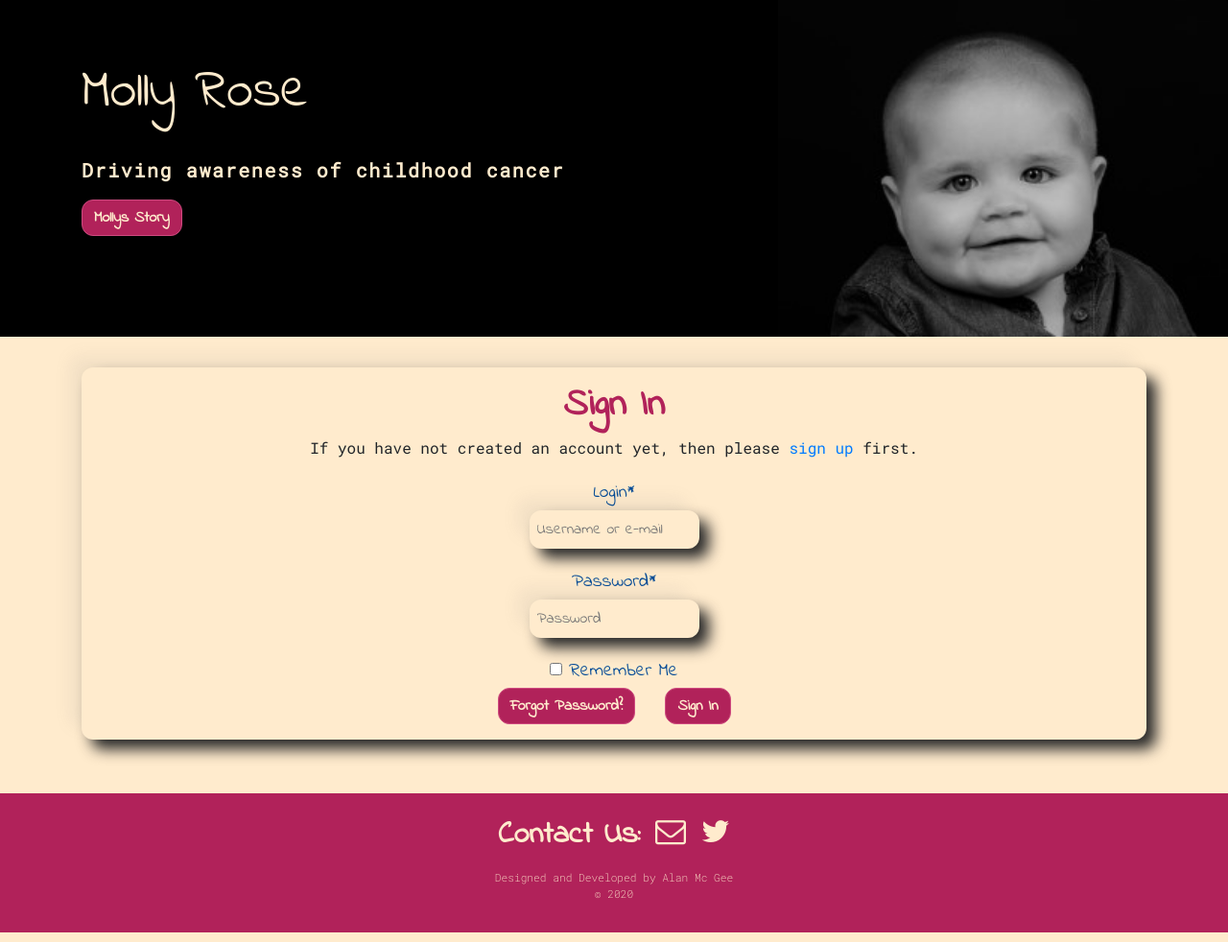
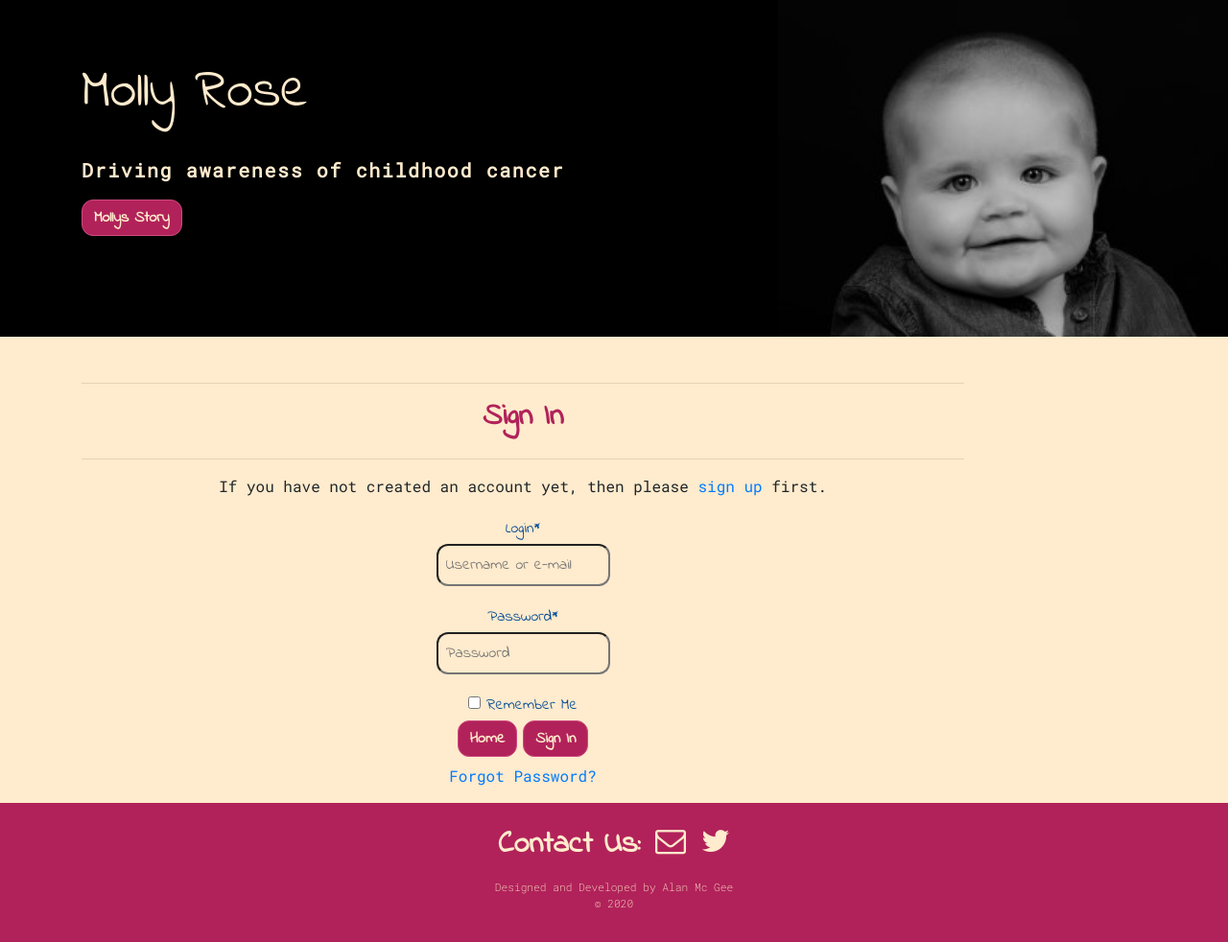
Before and after one commit to alimgee/-mollyrose--in-django, a Django app: page /accounts/login/ in a window 1280 px wide. Shown: the part 57-1039 px from the top of the page at 96% size. Run offline with Django 3.2, Linux system fonts and the light colour scheme; some libraries are stand-ins or nearby versions.

Commit message:
Updatd all auth account templates

```diff
--- a/mollyrose/settings.py
+++ b/mollyrose/settings.py
@@ -101,6 +101,10 @@ TEMPLATES = [
                 'django.contrib.auth.context_processors.auth',
                 'django.contrib.messages.context_processors.messages',
             ],
+            'builtins': [
+                'crispy_forms.templatetags.crispy_forms_tags',
+                'crispy_forms.templatetags.crispy_forms_field',
+            ],
         },
     },
 ]
--- a/static/css/main.css
+++ b/static/css/main.css
@@ -103,6 +103,20 @@ p{
   font-weight: bolder;
   font-size: 1.1rem;
 }
+.primaryAction{
+  color: blanchedalmond;
+  background-color: #b1225a;
+  font-weight: bold;
+  border-color: #ce4a7f;
+  border-radius: .75rem;
+}
+.primaryAction:hover{
+  color: #b1225a;
+  background-color: black;
+  font-weight: bolder;
+  font-size: 1.1rem;
+}
+
 blockquote{
   color: #b1225a;
     font-weight: 900;
@@ -125,10 +139,6 @@ blockquote{
   background-color: blanchedalmond!important;
     margin-bottom: 1rem;
     border-radius: .75rem!important;
-    -webkit-box-shadow: -.8rem -.8rem 1rem 0 rgba(140, 140, 140, 0.1), 10px 10px 15px 0 rgb(40, 40, 40);
-    box-shadow: -.8rem -.8rem 1rem 0  rgba(140, 140, 140, 0.1), 10px 10px 15px 0 rgb(40, 40, 40);
-    border: none;
-    background-clip: border-box;
     font-size: 1rem;
     padding: .5rem;
     color: #034a96;
--- a/templates/allauth/account/account_inactive.html
+++ b/templates/allauth/account/account_inactive.html
@@ -4,8 +4,10 @@
 
 {% block head_title %}{% trans "Account Inactive" %}{% endblock %}
 
-{% block content %}
-<h1>{% trans "Account Inactive" %}</h1>
+{% block inner_content %}
+<hr>
+<h2 class="logo-font mb-4">{% trans "Account Inactive" %}</h2>
+<hr>
 
 <p>{% trans "This account is inactive." %}</p>
 {% endblock %}
--- a/templates/allauth/account/base.html
+++ b/templates/allauth/account/base.html
@@ -1 +1,15 @@
 {% extends "base.html" %}
+
+{% block content %}
+    <div class="container header-container">
+        <div class="overlay"></div>
+        <div class="row text-center">
+            <div class="col-10 offset">
+                <div class="allauth-form-inner-content">
+                    {% block inner_content %}
+                    {% endblock %}
+                </div>
+            </div>
+        </div>
+    </div>
+{% endblock %}
--- a/templates/allauth/account/email_confirm.html
+++ b/templates/allauth/account/email_confirm.html
@@ -6,8 +6,10 @@
 {% block head_title %}{% trans "Confirm E-mail Address" %}{% endblock %}
 
 
-{% block content %}
-<h1>{% trans "Confirm E-mail Address" %}</h1>
+{% block inner_content %}
+<hr>
+<h2 class="logo-font mb-4">{% trans "Confirm E-mail Address" %}</h2>
+<hr>
 
 {% if confirmation %}
 
--- a/templates/allauth/account/login.html
+++ b/templates/allauth/account/login.html
@@ -1,19 +1,15 @@
 {% extends "account/base.html" %}
-{% load crispy_forms_tags %}
+
 {% load i18n %}
 {% load account socialaccount %}
 
 {% block head_title %}{% trans "Sign In" %}{% endblock %}
 
-{% block content %}
+{% block inner_content %}
 
-<section>
-  <div class="container mb-4">
-    <div class="row">
-      <div class="col">
-        <div class="card">
-          <div style="text-align: center;">
-            <h1>{% trans "Sign In" %}</h1>
+<hr>
+<h2 class="logo-font mb-4">{% trans "Sign In" %}</h2>
+<hr>
 
 {% get_providers as socialaccount_providers %}
 
@@ -42,22 +38,14 @@
 <form class="login" method="POST" action="{% url 'account_login' %}">
   {% csrf_token %}
   {{ form|crispy }}
-
   {% if redirect_field_value %}
   <input type="hidden" name="{{ redirect_field_name }}" value="{{ redirect_field_value }}" />
   {% endif %}
-            <a class="button secondaryAction btn" href="{% url 'account_reset_password' %}">{% trans "Forgot Password?" %}</a>
-            <button class="primaryAction btn ml-4" type="submit">{% trans "Sign In" %}</button>
+  <a class="btn" href="{% url 'home' %}">Home</a>
+  <button class="btn" type="submit">{% trans "Sign In" %}</button>
+  <p class="mt-2">
+    <a class="button secondaryAction" href="{% url 'account_reset_password' %}">{% trans "Forgot Password?" %}</a>
+  </p>
 </form>
-          </div>
-
-        </div>
-      </div>
-    </div>
-  </div>
-
-</section>
-
-
 
 {% endblock %}
--- a/templates/allauth/account/password_reset_done.html
+++ b/templates/allauth/account/password_reset_done.html
@@ -5,8 +5,10 @@
 
 {% block head_title %}{% trans "Password Reset" %}{% endblock %}
 
-{% block content %}
-    <h1>{% trans "Password Reset" %}</h1>
+{% block inner_content %}
+    <hr>
+    <h2 class="logo-font mb-4">{% trans "Password Reset" %}</h2>
+    <hr>
 
     {% if user.is_authenticated %}
     {% include "account/snippets/already_logged_in.html" %}
--- a/templates/allauth/account/password_reset_from_key_done.html
+++ b/templates/allauth/account/password_reset_from_key_done.html
@@ -3,7 +3,9 @@
 {% load i18n %}
 {% block head_title %}{% trans "Change Password" %}{% endblock %}
 
-{% block content %}
-    <h1>{% trans "Change Password" %}</h1>
+{% block inner_content %}
+    <hr>
+    <h2 class="logo-font mb-4">{% trans "Change Password" %}</h2>
+    <hr>
     <p>{% trans 'Your password is now changed.' %}</p>
 {% endblock %}
--- a/templates/allauth/account/signup_closed.html
+++ b/templates/allauth/account/signup_closed.html
@@ -4,8 +4,10 @@
 
 {% block head_title %}{% trans "Sign Up Closed" %}{% endblock %}
 
-{% block content %}
-<h1>{% trans "Sign Up Closed" %}</h1>
+{% block inner_content %}
+<hr>
+<h2 class="logo-font mb-4">{% trans "Sign Up Closed" %}</h2>
+<hr>
 
 <p>{% trans "We are sorry, but the sign up is currently closed." %}</p>
 {% endblock %}
--- a/templates/allauth/account/verification_sent.html
+++ b/templates/allauth/account/verification_sent.html
@@ -4,8 +4,10 @@
 
 {% block head_title %}{% trans "Verify Your E-mail Address" %}{% endblock %}
 
-{% block content %}
-    <h1>{% trans "Verify Your E-mail Address" %}</h1>
+{% block inner_content %}
+    <hr>
+    <h2 class="logo-font mb-4">{% trans "Verify Your E-mail Address" %}</h2>
+    <hr>
 
     <p>{% blocktrans %}We have sent an e-mail to you for verification. Follow the link provided to finalize the signup process. Please contact us if you do not receive it within a few minutes.{% endblocktrans %}</p>
 
--- a/templates/allauth/account/verified_email_required.html
+++ b/templates/allauth/account/verified_email_required.html
@@ -4,8 +4,10 @@
 
 {% block head_title %}{% trans "Verify Your E-mail Address" %}{% endblock %}
 
-{% block content %}
-<h1>{% trans "Verify Your E-mail Address" %}</h1>
+{% block inner_content %}
+<hr>
+<h2 class="logo-font mb-4">{% trans "Verify Your E-mail Address" %}</h2>
+<hr>
 
 {% url 'account_email' as email_url %}
 
```
Also changed, not shown: templates/allauth/account/email.html (+6 -4 lines), templates/allauth/account/logout.html (+5 -3 lines), templates/allauth/account/password_change.html (+6 -3 lines), templates/allauth/account/password_reset.html (+6 -3 lines), templates/allauth/account/password_reset_from_key.html (+6 -3 lines), templates/allauth/account/password_set.html (+5 -3 lines), templates/allauth/account/signup.html (+7 -4 lines). Lines whose indentation alone changed are shown as unchanged.
